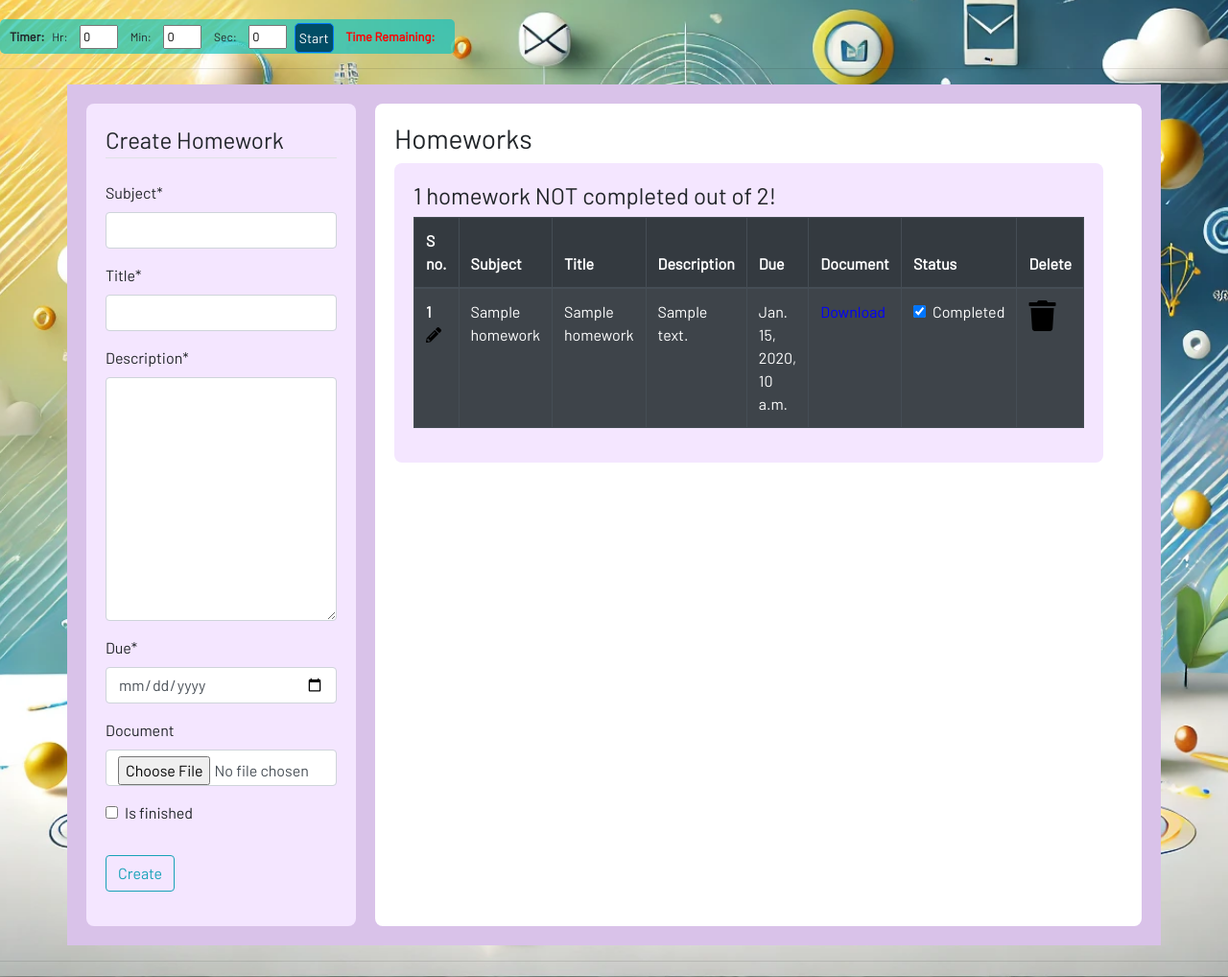
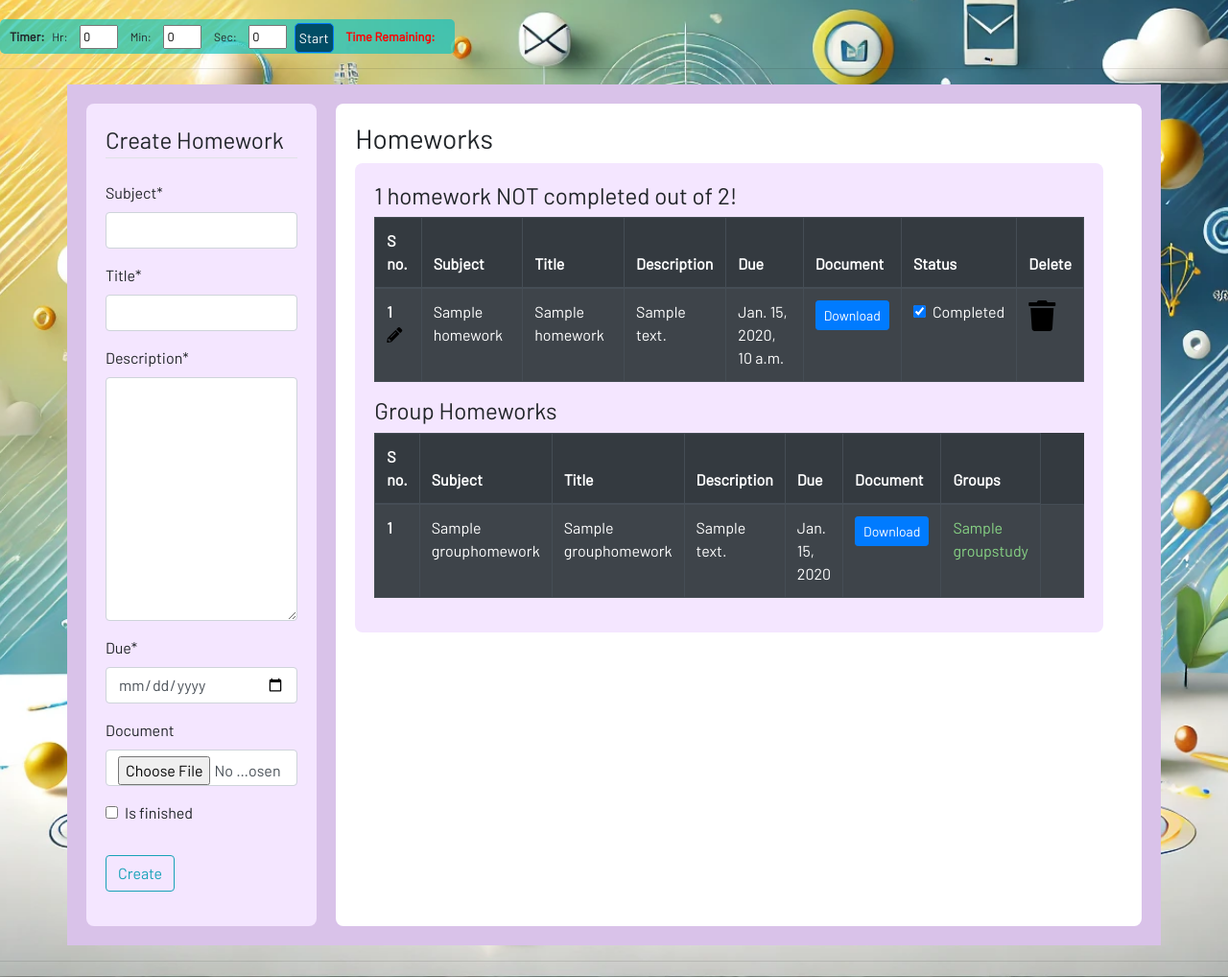
Before and after one commit to Dipesh2203/myproject, a Django app: page /homework in a window 1280 px wide. Shown: the part 64-1082 px from the top of the page at 96% size. Run offline with Django 5.2, Linux system fonts and the light colour scheme; a user stored in the database is signed in; tables that the repository leaves empty hold one stand-in row (values such as "Sample post"); some libraries are stand-ins or nearby versions; some web fonts are replaced.

```diff
--- a/SRS/Self-study_Resource_System/dashboard/templates/dashboard/base.html
+++ b/SRS/Self-study_Resource_System/dashboard/templates/dashboard/base.html
@@ -135,7 +135,11 @@
 <br>
 {% comment %} timer start  {% endcomment %}
 <small style="background-color: rgba(6, 194, 194, 0.65); padding: 10px; border-radius:5px">
-  <audio id="alarmSound" src="F:\myProject\Self-study_Resource_System\SRS\Self-study_Resource_System\dashboard\templates\dashboard\alarm.mp3" preload="auto"></audio>
+  <audio id="alarmSound" loop>
+  <source src="{% static 'audio/alarm.mp3' %}" type="audio/mpeg">
+  Your browser does not support the audio tag.
+</audio>
+
   <div style="display: inline-block; text-align: center;">
     <h7 style="font-weight: bold;">Timer:</h7>
     <label for="hours" style="font-size: 12px; margin: 0 5px;">Hr:</label>
@@ -173,7 +177,7 @@
 
 {% comment %} timer function {% endcomment %}
 
-  {% comment %} <script>
+   <script>
     var timerInterval;
 
         function startTimer() {
@@ -185,7 +189,7 @@
             // Convert user input to total seconds
             var totalSeconds = (hours * 3600) + (minutes * 60) + seconds;
 
-            if (totalSeconds '$lt'= 0) {
+            if (totalSeconds <= 0) {
                 alert("Please set a valid time.");
                 return;
             }
@@ -196,25 +200,26 @@
             // Clear any existing interval before starting a new one
             clearInterval(timerInterval);
 
-            // Preload the alarm sound to ensure it's ready to play
-            var alarmSound = document.getElementById("alarmSound");
-            alarmSound.load();
+            // Set a countdown interval
 
-            // Set a countdown interval
             timerInterval = setInterval(function () {
                 if (totalSeconds <= 0) {
-                    clearInterval(timerInterval);
-                    document.getElementById("timer").innerHTML = "EXPIRED";
-                    alert("Time ends.");
-                    playAlarm(); // Play the alarm sound when the timer expires
+                    	clearInterval(timerInterval);
+                    	document.getElementById("timer").innerHTML = "EXPIRED";
+			var alarmSound = document.getElementById("alarmSound");
+			alarmSound.play();
+                    	alert("Time ends.");
+			alarmSound.pause();
+			alarmSound.currentTime = 0;
                 } else {
                     totalSeconds--;
                     updateTimerDisplay(totalSeconds);
                 }
             }, 1000); // Update every second
-        } {% endcomment %}
+        }
 
-        {% comment %} // Update the timer display with formatted time
+     // Update the timer display with formatted time
+
         function updateTimerDisplay(totalSeconds) {
             var hours = Math.floor(totalSeconds / 3600);
             var minutes = Math.floor((totalSeconds % 3600) / 60);
@@ -222,20 +227,9 @@
 
             document.getElementById("timer").innerHTML =
                 hours + "h " + minutes + "m " + seconds + "s";
-        } {% endcomment %}
-
-        {% comment %} // Play the alarm sound {% endcomment %}
-        {% comment %} function playAlarm() {
-            var alarmSound = document.getElementById("alarmSound");
-            alarmSound.play().catch((error) => {
-                console.error("Alarm sound failed to play:", error);
-                alert("Alarm sound failed to play. Please check your browser settings or reload the page.");
-            });
-        } {% endcomment %}
+        }
 
 
-
-<script>
 
         // Function to update and display the current date, time, and day
         function updateDateTime() {
@@ -262,6 +256,7 @@
 
 {% comment %} timer function end {% endcomment %}
   {% comment %} </form> {% endcomment %}
+
   <script>
     function closeAlert(button) {
       var alertElement = button.parentElement;
--- a/SRS/Self-study_Resource_System/dashboard/templates/dashboard/homework.html
+++ b/SRS/Self-study_Resource_System/dashboard/templates/dashboard/homework.html
@@ -61,7 +61,7 @@
                 <td>
                     {% if homework.document %}
                     {% comment %} <a href="{{ homework.document.url }}" target="_blank">Download</a> {% endcomment %}
-                    <a href="{{ homework.document.url }}" target="_blank" style="color: blue;">Download</a>
+                    <a href="{{ homework.document.url }}" target="_blank" class="btn btn-primary btn-sm">Download</a>
                     {% else %}
                     No Document
                     {% endif %}
@@ -85,15 +85,55 @@
                             {% endif %}
                         </label>
                     </div>
-
-
-
-
                 </td>
                 <td><a href="{% url 'delete-homework' homework.id %}"><i class="fa fa-trash fa-2x"></i></a></td>
             </tr>
             {% endfor %}
         </tbody>
+
+    </table>
+    <h4>Group Homeworks</h4>
+        <table class="table table-striped table-bordered table-hover table-dark">
+        <thead>
+            <tr>
+                <th scope="col">S no.</th>
+                <th scope="col">Subject</th>
+                <th scope="col">Title</th>
+                <th scope="col">Description</th>
+                <th scope="col">Due</th>
+                <th scope="col">Document</th>
+                <th scope="col">Groups</th>
+            </tr>
+        </thead>
+        <tbody>
+            {% for homework in group_homeworks %}
+            <tr>
+                <th scope="row">{{forloop.counter}}
+                </th>
+                <td>{{homework.subject}}</td>
+                <td>{{homework.title}} </td>
+                <td>{{homework.description}}</td>
+                <td>{{homework.due}}</td>
+
+                <td>
+                    {% if homework.document %}
+                    {% comment %} <a href="{{ homework.document.url }}" target="_blank">Download</a> {% endcomment %}
+                    <a href="{{ homework.document.url }}" target="_blank" class="btn btn-primary btn-sm">Download</a>
+                    {% else %}
+                    No Document
+                    {% endif %}
+                </td>
+                <td><a href="{% url 'group_detail' homework.group.id %}" style="color:rgb(136, 212, 133); text-decoration: none;">{{ homework.group.name }}</a></td>
+                <td>
+
+                    <div class="form-check">
+                    </div>
+                </td>
+
+            </tr>
+            {% endfor %}
+        </tbody>
+
     </table>
     {% else %}
     <h4>All homeworks are completed!! Create to have more!!</h4>
```
Also changed, not shown: SRS/Self-study_Resource_System/dashboard/templates/dashboard/profile.html (+41 -1 lines), SRS/Self-study_Resource_System/db.sqlite3, 2 other files.
